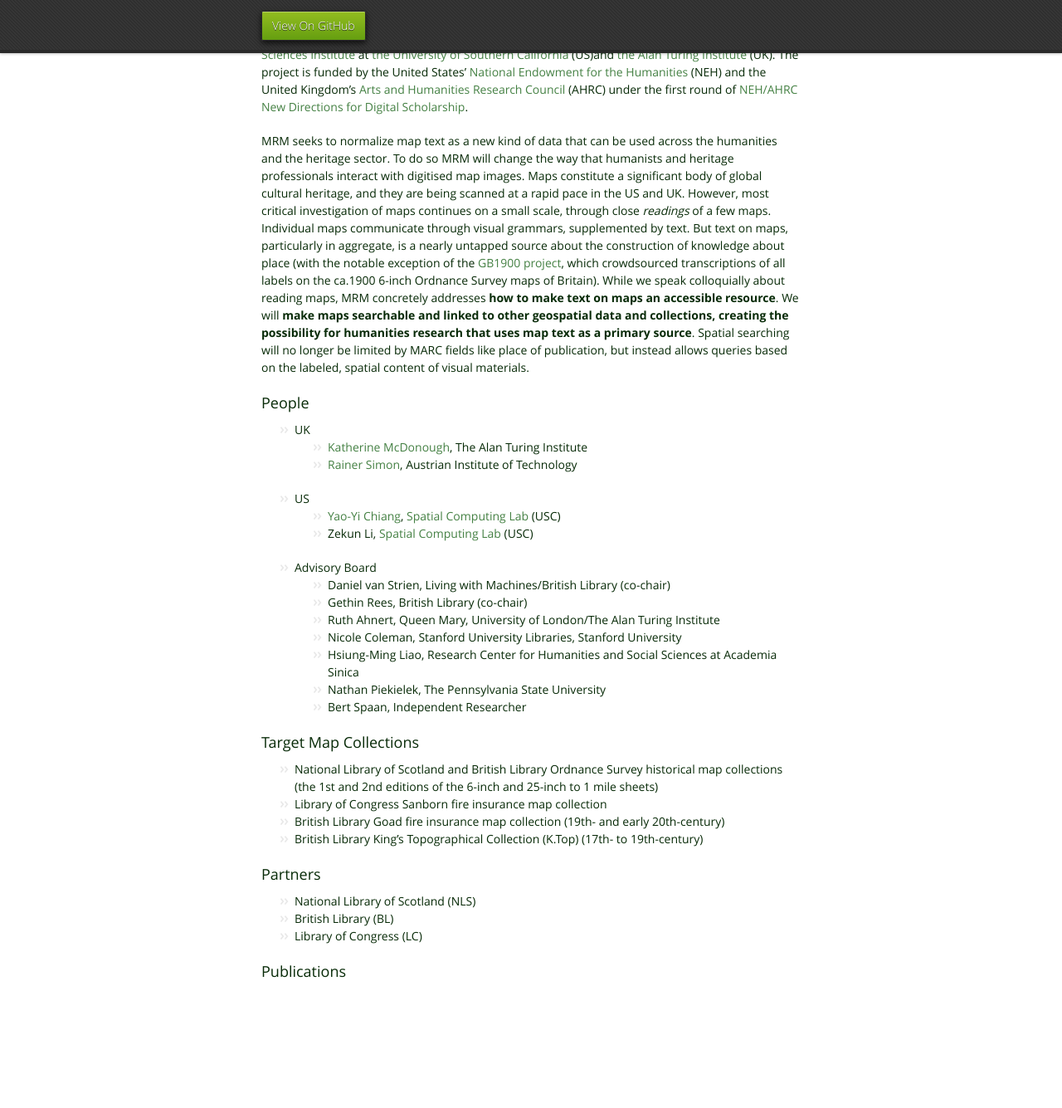
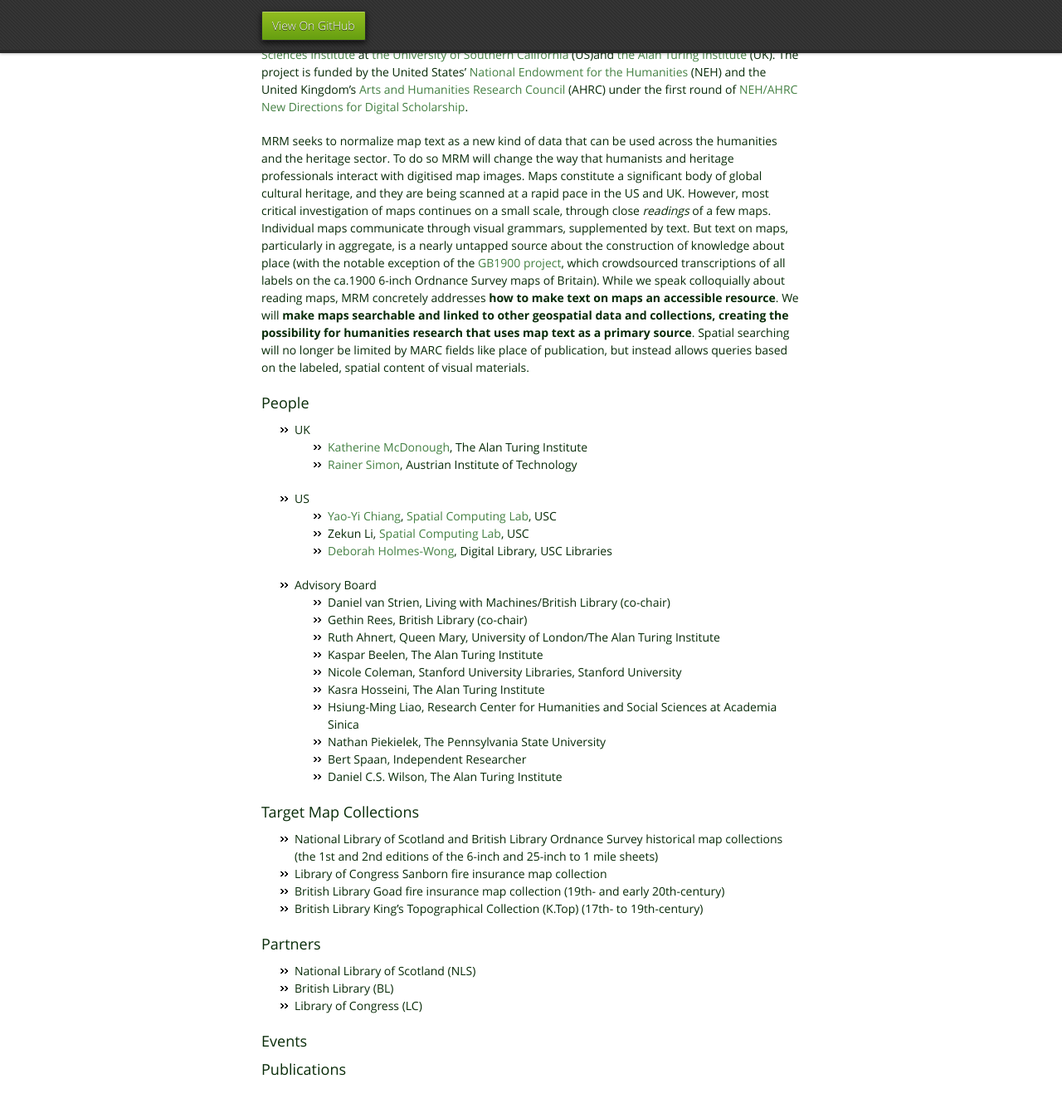
Before and after one commit to machines-reading-maps/machines-reading-maps.github.io, a Jekyll site: the page built from index.md, in a window 1280 px wide and 1400 px high, scrolled down 273 px. Shown: the top 1335 px of the window at 83% size. Built offline with Jekyll 4.4.1, drawn with Linux system fonts in a browser that asks for light colours; our own code applies the rules of GitHub Pages for plain Markdown files; before the commit the page ends 1555 px from its top, so only the background shows below that.

Commit message:
color update

```diff
--- a/_sass/jekyll-theme-midnight.scss
+++ b/_sass/jekyll-theme-midnight.scss
@@ -66,7 +66,7 @@ a small {
 }
 
 ul{
-  list-style-image:url('../images/bullet.png');
+  list-style-image:url('../images/bullet2.png');
 }
 
 strong {
--- a/index.md
+++ b/index.md
@@ -12,17 +12,22 @@ MRM seeks to normalize map text as a new kind of data that can be used across th
   - [Rainer Simon](https://rsimon.github.io/), Austrian Institute of Technology
 
 - US
-  - [Yao-Yi Chiang](https://yaoyichi.github.io/), [Spatial Computing Lab](https://spatial-computing.github.io/) (USC)
-  - Zekun Li, [Spatial Computing Lab](https://spatial-computing.github.io/) (USC)
+  - [Yao-Yi Chiang](https://yaoyichi.github.io/), [Spatial Computing Lab](https://spatial-computing.github.io/), USC
+  - Zekun Li, [Spatial Computing Lab](https://spatial-computing.github.io/), USC
+  - [Deborah Holmes-Wong](https://libraries.usc.edu/person/deborah-ann-holmes-wong), Digital Library, USC Libraries
 
 - Advisory Board
   - Daniel van Strien, Living with Machines/British Library (co-chair)
   - Gethin Rees, British Library (co-chair)
   - Ruth Ahnert, Queen Mary, University of London/The Alan Turing Institute
+  - Kaspar Beelen, The Alan Turing Institute
   - Nicole Coleman, Stanford University Libraries, Stanford University
+  - Kasra Hosseini, The Alan Turing Institute
   - Hsiung-Ming Liao, Research Center for Humanities and Social Sciences at Academia Sinica
   - Nathan Piekielek, The Pennsylvania State University
   - Bert Spaan, Independent Researcher
+  - Daniel C.S. Wilson, The Alan Turing Institute
+
 
 
 ### Target Map Collections
@@ -36,4 +41,6 @@ MRM seeks to normalize map text as a new kind of data that can be used across th
 - British Library (BL)
 - Library of Congress (LC)
 
+### Events
+
 ### Publications
```
Also changed, not shown: assets/images/bullet2.png (added).
